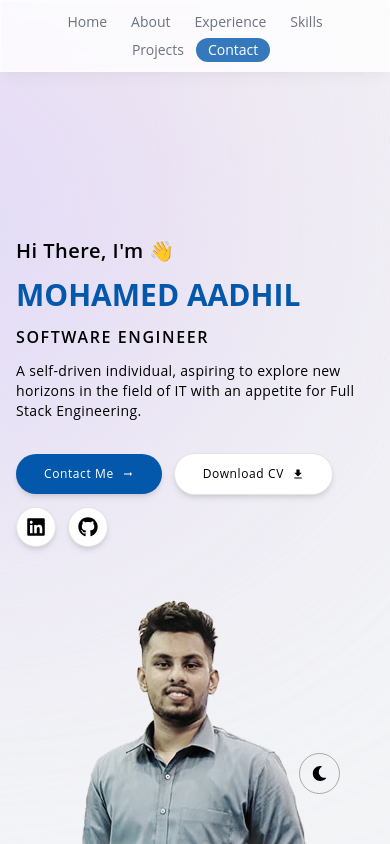
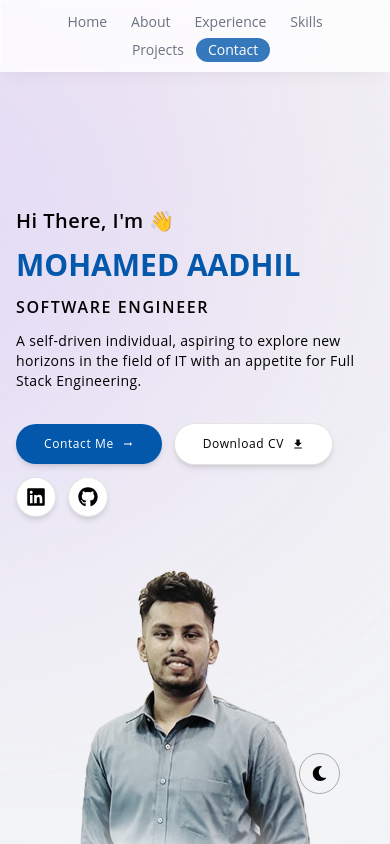
Before and after one commit to Aadhil728/Aadhil-Portfolio, a React (Create React App) app: page / in a window 390 px wide. Shown: the top 844 px of the page. Built offline with nearby package versions, Linux system fonts and the light colour scheme.

Commit message:
change the padding

```diff
--- a/src/pages/Home.jsx
+++ b/src/pages/Home.jsx
@@ -13,7 +13,7 @@ const Home = () => {
         <div className='bg-[#f3f4f6] text-black relative sm:pt-10 dark:text-gray-50 dark:text-opacity-90 dark:bg-gray-900 z-10 h-full'>
             <div className="bg-[#fbe2e3] absolute top-[-6rem] -z-10 right-[11rem] h-[31.25rem] w-[31.25rem] rounded-full blur-[10rem] sm:w-[68.75rem] dark:bg-[#946263]"></div>
             <div className="bg-[#dbd7fb] absolute top-[-1rem] -z-10 left-[-35rem] h-[31.25rem] w-[50rem] rounded-full blur-[10rem] sm:w-[68.75rem] md:left-[-33rem] lg:left-[-28rem] xl:left-[-15rem] 2xl:left-[-5rem] dark:bg-[#676394]"></div>
-            <div className="container pt-[180px] lg:pt-0">
+            <div className="container pt-[150px] lg:pt-0">
                 <Navbar />
                 <IntroSection />
                 <SectionDevider />
```
